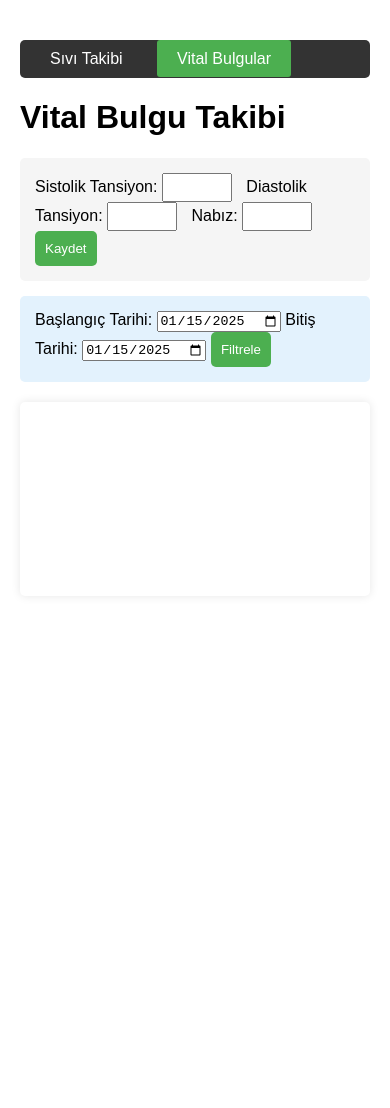
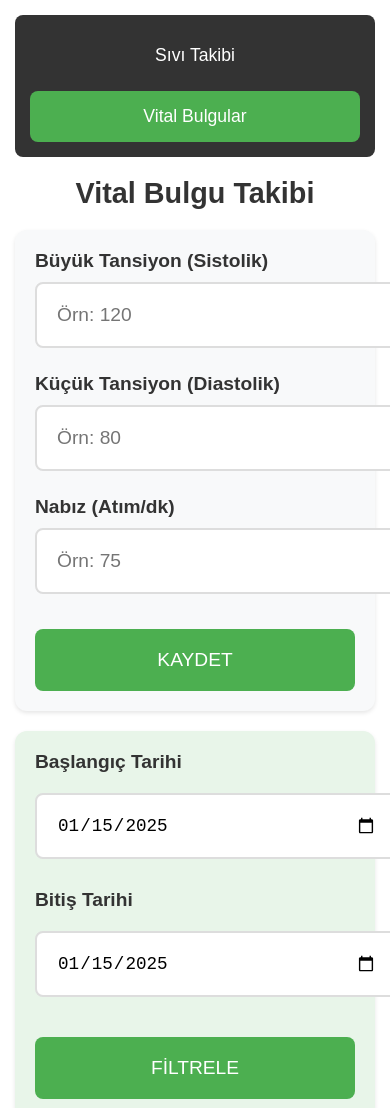
Before and after one commit to muhittinuzun/hasta_takip, a plain HTML site: page vital.html in a window 390 px wide. Shown: the top 1108 px of the page. Before the commit the page ends 844 px from the top, so only its background shows below. Drawn offline with nearby package versions, Linux system fonts and the light colour scheme.

Commit message:
mobil uyumluluk güncellendi

```diff
--- a/vital.html
+++ b/vital.html
@@ -9,58 +9,159 @@
         body {
             font-family: Arial, sans-serif;
             max-width: 1200px;
-            margin: 20px auto;
-            padding: 20px;
+            margin: 0 auto;
+            padding: 15px;
         }
+
+        h1 {
+            text-align: center;
+            font-size: 1.8rem;
+            color: #333;
+            margin: 20px 0;
+        }
+
         .nav-menu {
             background-color: #333;
-            padding: 10px;
+            padding: 15px;
             margin-bottom: 20px;
-            border-radius: 5px;
+            border-radius: 8px;
+            display: flex;
+            flex-wrap: wrap;
+            gap: 10px;
         }
+
         .nav-menu a {
             color: white;
             text-decoration: none;
-            padding: 10px 20px;
-            margin-right: 10px;
-            border-radius: 3px;
+            padding: 15px 20px;
+            border-radius: 8px;
+            flex: 1;
+            text-align: center;
+            font-size: 1.1rem;
+            min-width: 140px;
         }
+
         .nav-menu a.active {
             background-color: #4CAF50;
         }
-        .nav-menu a:hover {
-            background-color: #555;
+
+        .input-group {
+            margin: 20px 0;
+            padding: 20px;
+            background-color: #f8f9fa;
+            border-radius: 12px;
+            box-shadow: 0 2px 4px rgba(0,0,0,0.1);
         }
-        .input-group {
-            margin: 15px 0;
+
+        .input-field {
+            margin-bottom: 20px;
+        }
+
+        .input-field label {
+            display: block;
+            font-size: 1.2rem;
+            margin-bottom: 10px;
+            color: #333;
+            font-weight: bold;
+        }
+
+        .input-field input {
+            width: 100%;
             padding: 15px;
-            background-color: #f5f5f5;
-            border-radius: 5px;
+            font-size: 1.2rem;
+            border: 2px solid #ddd;
+            border-radius: 8px;
+            margin-bottom: 5px;
         }
-        .input-group input {
-            padding: 5px;
-            margin-right: 10px;
+
+        .input-field input:focus {
+            border-color: #4CAF50;
+            outline: none;
         }
+
         button {
-            padding: 10px;
+            width: 100%;
+            padding: 18px;
+            font-size: 1.2rem;
             background-color: #4CAF50;
             color: white;
             border: none;
-            border-radius: 5px;
+            border-radius: 8px;
             cursor: pointer;
+            margin-top: 10px;
+            transition: background-color 0.3s;
         }
+
+        button:hover {
+            background-color: #45a049;
+        }
+
+        .filter-group {
+            margin: 20px 0;
+            padding: 20px;
+            background-color: #e8f5e9;
+            border-radius: 12px;
+            box-shadow: 0 2px 4px rgba(0,0,0,0.1);
+        }
+
+        .filter-group input[type="date"] {
+            width: 100%;
+            padding: 15px;
+            font-size: 1.1rem;
+            border: 2px solid #ddd;
+            border-radius: 8px;
+            margin: 10px 0;
+        }
+
         .chart-container {
-            margin-top: 20px;
+            margin-top: 30px;
             padding: 20px;
             background-color: white;
-            border-radius: 5px;
-            box-shadow: 0 0 10px rgba(0,0,0,0.1);
+            border-radius: 12px;
+            box-shadow: 0 2px 8px rgba(0,0,0,0.1);
         }
-        .filter-group {
-            margin: 15px 0;
-            padding: 15px;
-            background-color: #e3f2fd;
-            border-radius: 5px;
+
+        /* Tablet ve masaüstü için düzenlemeler */
+        @media (min-width: 768px) {
+            body {
+                padding: 20px;
+            }
+
+            .input-group {
+                display: grid;
+                grid-template-columns: repeat(2, 1fr);
+                gap: 20px;
+            }
+
+            .filter-group {
+                display: flex;
+                align-items: center;
+                gap: 20px;
+            }
+
+            .filter-group input[type="date"] {
+                width: auto;
+                flex: 1;
+            }
+
+            button {
+                transition: transform 0.2s;
+            }
+
+            button:hover {
+                transform: translateY(-2px);
+            }
+        }
+
+        /* Dokunmatik cihazlar için optimizasyonlar */
+        @media (hover: none) {
+            button {
+                padding: 20px;
+            }
+
+            input {
+                padding: 20px !important;
+            }
         }
     </style>
 </head>
@@ -73,26 +174,36 @@
     <h1>Vital Bulgu Takibi</h1>
 
     <div class="input-group">
-        <label for="systolic">Sistolik Tansiyon:</label>
-        <input type="number" id="systolic" min="0" max="300">
+        <div class="input-field">
+            <label for="systolic">Büyük Tansiyon (Sistolik)</label>
+            <input type="number" id="systolic" min="0" max="300" placeholder="Örn: 120">
+        </div>
 
-        <label for="diastolic">Diastolik Tansiyon:</label>
-        <input type="number" id="diastolic" min="0" max="200">
+        <div class="input-field">
+            <label for="diastolic">Küçük Tansiyon (Diastolik)</label>
+            <input type="number" id="diastolic" min="0" max="200" placeholder="Örn: 80">
+        </div>
 
-        <label for="pulse">Nabız:</label>
-        <input type="number" id="pulse" min="0" max="200">
+        <div class="input-field">
+            <label for="pulse">Nabız (Atım/dk)</label>
+            <input type="number" id="pulse" min="0" max="200" placeholder="Örn: 75">
+        </div>
 
-        <button onclick="addVitalSigns()">Kaydet</button>
+        <button onclick="addVitalSigns()">KAYDET</button>
     </div>
 
     <div class="filter-group">
-        <label for="startDate">Başlangıç Tarihi:</label>
-        <input type="date" id="startDate">
+        <div class="input-field">
+            <label for="startDate">Başlangıç Tarihi</label>
+            <input type="date" id="startDate">
+        </div>
 
-        <label for="endDate">Bitiş Tarihi:</label>
-        <input type="date" id="endDate">
+        <div class="input-field">
+            <label for="endDate">Bitiş Tarihi</label>
+            <input type="date" id="endDate">
+        </div>
 
-        <button onclick="filterData()">Filtrele</button>
+        <button onclick="filterData()">FİLTRELE</button>
     </div>
 
     <div class="chart-container">
```
